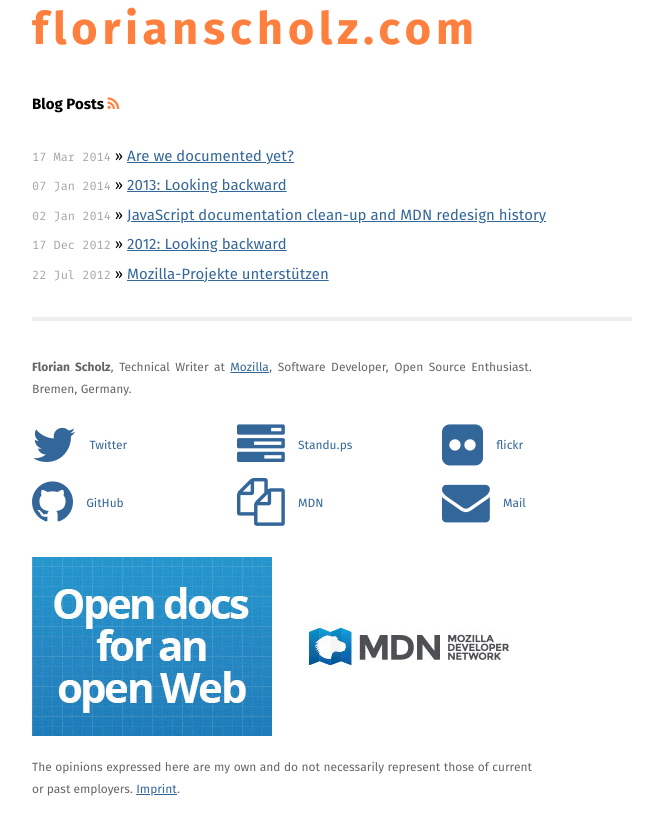
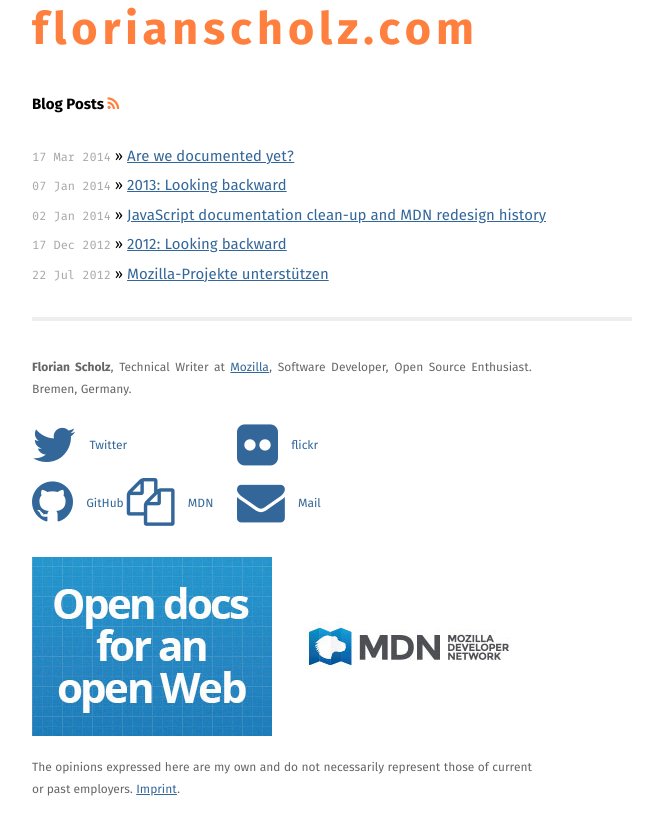
Before and after one commit to Elchi3/Elchi3.github.io, a Jekyll site: the page built from index.html, in a window 1280 px wide, cut to the strip 237-1080 px from the top of the page. Shown: the top 835 px of the strip, without its empty margins (308-971 px from the left). Built offline with Jekyll 4.4.1, drawn with Linux system fonts in a browser that asks for light colours; nearby versions of some CDN libraries; Markdown is read by kramdown in place of the engine named in the settings.

Commit message:
Update default.html

```diff
--- a/_layouts/default.html
+++ b/_layouts/default.html
@@ -20,7 +20,7 @@
         <div class="site">
           <div class="header">
             <div class="gravatar">
-              <img src="http://www.gravatar.com/avatar/7e6c0a216041d48fa163d471e5d71086.png"
+              <img src="https://www.gravatar.com/avatar/7e6c0a216041d48fa163d471e5d71086.png"
                    alt="Florian Scholz" />
             </div>
             <h1 class="title"><a href="/">{{ site.name }}</a></h1>
@@ -31,14 +31,14 @@
           <div class="footer">
 
             <div class="bio">
-              <p><strong>Florian Scholz</strong>, Technical Writer at <a href="http://mozilla.org">Mozilla</a>,
+              <p><strong>Florian Scholz</strong>, Technical Writer at <a href="https://mozilla.org">Mozilla</a>,
                 Software Developer, Open Source Enthusiast. Bremen, Germany.</p>
             </div>
 
             <div class="links">
               <ul>
                  <li>
-                    <a href="http://twitter.com/floscholz" title="@floscholz">
+                    <a href="https://twitter.com/floscholz" title="@floscholz">
                      <i class="fa fa-twitter fa-4x"></i>
                      Twitter
                    </a>
@@ -47,18 +47,12 @@
                      <i class="fa fa-github fa-4x"></i>
                      GitHub
                    </a>
-                 <li>
-                   <a href="http://standu.ps/user/fscholz" title="Standup">
-                     <i class="fa fa-tasks fa-4x"></i>
-                     Standu.ps
-                   </a>
-                 <li>
                    <a href="https://developer.mozilla.org/en-US/profiles/fscholz" title="MDN">
                      <i class="fa fa-copy fa-4x"></i>
                      MDN
                    </a>
                  <li>
-                   <a href="http://www.flickr.com/photos/florianscholz/">
+                   <a href="https://www.flickr.com/photos/florianscholz/">
                      <i class="fa fa-flickr fa-4x"></i>
                      flickr
                    </a>
@@ -71,7 +65,7 @@
             </div>
 
             <div class="mdn">
-              <a href="http://developer.mozilla.org">
+              <a href="https://developer.mozilla.org">
                 <img src="/assets/img/nb_mdn_promobanner_240x240px.jpg"
                    alt="Open docs for an open Web" />
               </a>
```
